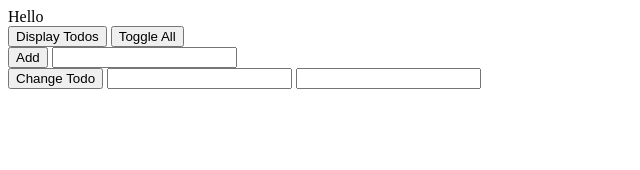
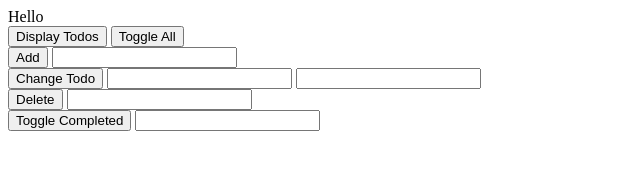
Before and after one commit to Satoriq/Vanila-js-things, a plain HTML site: page Todo/index.html in a window 1280 px wide. Shown: the whole page, without its empty margins (0-640 px from the left). Drawn offline with Linux system fonts and the light colour scheme.

Commit message:
feat: add deleteTodo, toggleCompleted, toggleAll

```diff
--- a/Todo/ToDo.js
+++ b/Todo/ToDo.js
@@ -62,20 +62,30 @@ var handlers = {
   displayTodos: function() {
     todoList.displayTodos();
   },
-  toggleAll: function() {
-      todoList.toggleAll();
-  },
   addTodo: function() {
     var addTodoInput = document.getElementById('js-add-todo');
     todoList.addTodo(addTodoInput.value);
     addTodoInput.value = '';
   },
   changeTodo: function() {
-    var changeTodoPositionInput = document.getElementById('js-change-Todo-Position-Input');
-    var changeTodoTextInput = document.getElementById('js-change-Todo-Text-Input');
+    var changeTodoPositionInput = document.getElementById('js-change-todo-position-input');
+    var changeTodoTextInput = document.getElementById('js-change-todo-text-input');
     todoList.changeTodo(changeTodoPositionInput.valueAsNumber, changeTodoTextInput.value);
     changeTodoPositionInput.value = '';
     changeTodoTextInput.value = '';
+  },
+  deleteTodo: function() {
+    var deleteTodoPositionInput = document.getElementById('js-delete-todo-position-input');
+    todoList.deleteTodo(deleteTodoPositionInput.valueAsNumber);
+    deleteTodoPositionInput.value = '';
+  },
+  toggleCompleted: function() {
+    var toggleCompletedPositionInput = document.getElementById('js-toggle-completed-position-input');
+    todoList.toggleCompleted(toggleCompletedPositionInput.valueAsNumber);
+    toggleCompletedPositionInput.value = '';
+  },
+  toggleAll: function() {
+    todoList.toggleAll();
   }
 
 };
--- a/Todo/index.html
+++ b/Todo/index.html
@@ -23,9 +23,20 @@
 
       <div>
         <button onclick="handlers.changeTodo()">Change Todo</button>
-        <input id="js-change-Todo-Position-Input" type="number">
-        <input id="js-change-Todo-Text-Input" type="text">
+        <input id="js-change-todo-position-input" type="number">
+        <input id="js-change-todo-text-input" type="text">
       </div>
+
+      <div>
+        <button onclick="handlers.deleteTodo()">Delete</button>
+        <input id="js-delete-todo-position-input" type="number">
+      </div>
+
+      <div>
+        <button onclick="handlers.toggleCompleted()">Toggle Completed</button>
+        <input id="js-toggle-completed-position-input" type="number">
+      </div>
+
       <script src="todo.js"></script>
     </body>
 </html>
```
